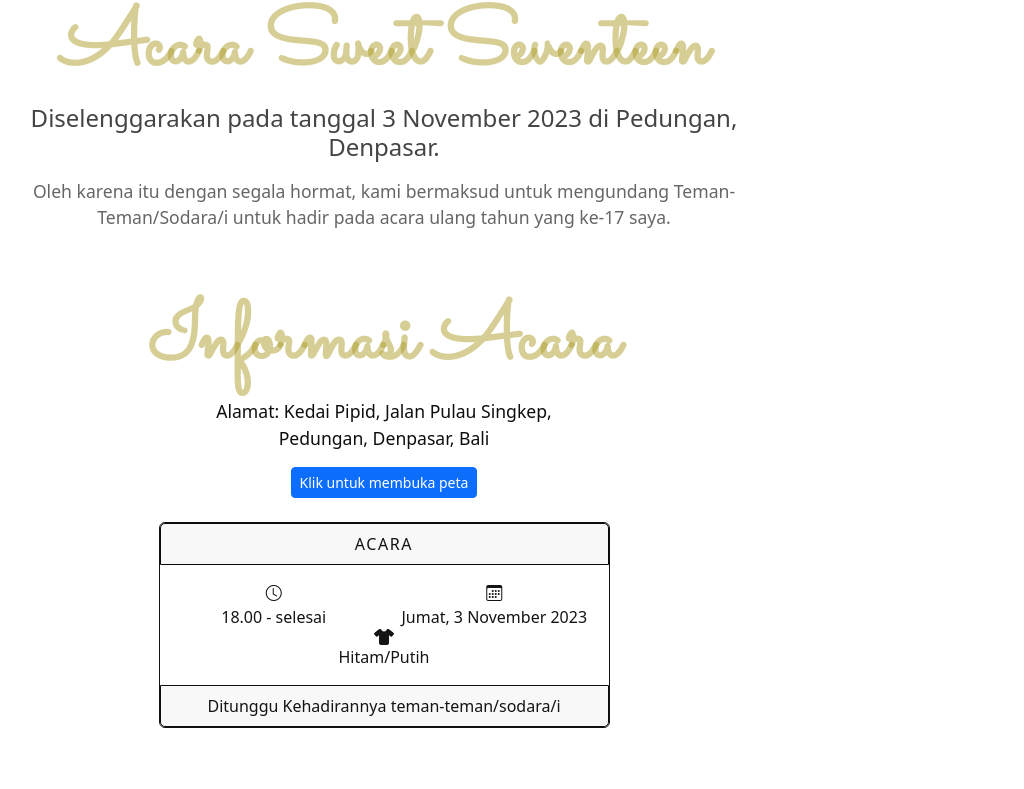
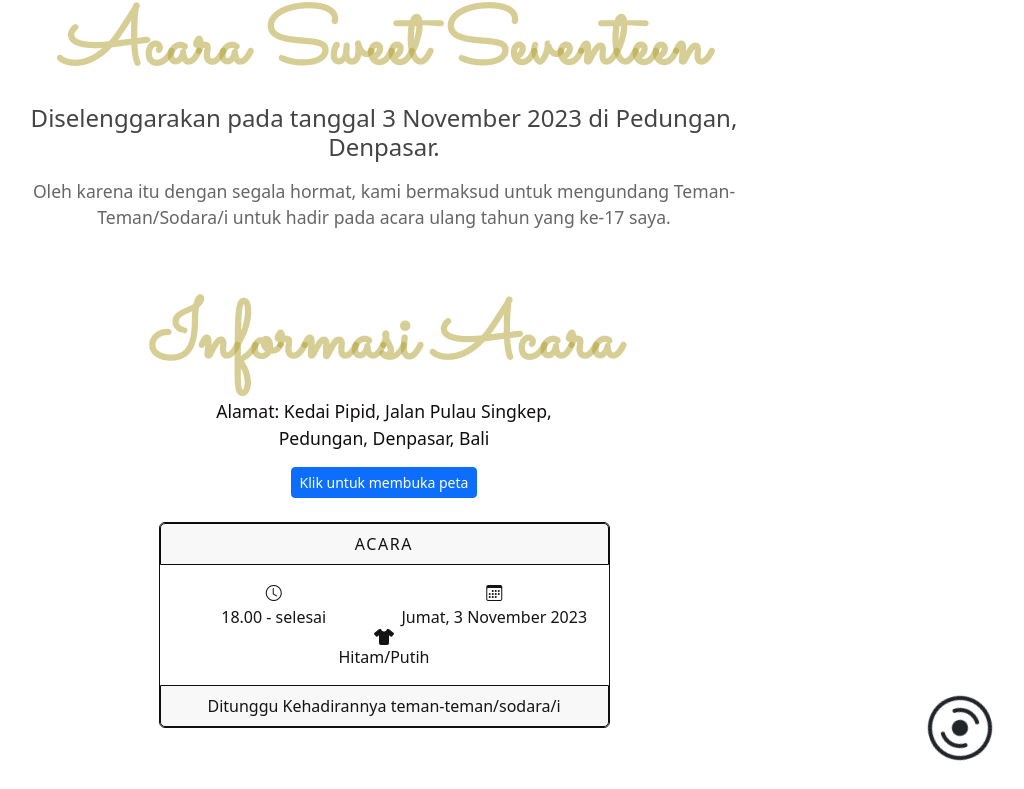
Before and after one commit to Ivanmahendra17/ivndtmhndr.github.io, a plain HTML site: page index.html in a window 1280 px wide. Both pictures are taken after a click on the link "Buka Undangan". Shown: the part 824-1613 px from the top of the page, without its empty margins (256-1280 px from the left). Drawn offline with nearby package versions, Linux system fonts and the light colour scheme.

Commit message:
nambahmusik

```diff
--- a/index.html
+++ b/index.html
@@ -14,11 +14,14 @@
     rel="stylesheet">
   <link rel="stylesheet" href="https://cdn.jsdelivr.net/npm/bootstrap-icons@1.11.1/font/bootstrap-icons.css">
   <link rel="stylesheet" href="countdown/simplyCountdown.theme.default.css">
-  <link rel="stylesheet" href="https://cdnjs.cloudflare.com/ajax/libs/font-awesome/6.4.2/css/all.min.css" integrity="sha512-z3gLpd7yknf1YoNbCzqRKc4qyor8gaKU1qmn+CShxbuBusANI9QpRohGBreCFkKxLhei6S9CQXFEbbKuqLg0DA==" crossorigin="anonymous" referrerpolicy="no-referrer" />
+  <link rel="stylesheet" href="https://cdnjs.cloudflare.com/ajax/libs/font-awesome/6.4.2/css/all.min.css"
+    integrity="sha512-z3gLpd7yknf1YoNbCzqRKc4qyor8gaKU1qmn+CShxbuBusANI9QpRohGBreCFkKxLhei6S9CQXFEbbKuqLg0DA=="
+    crossorigin="anonymous" referrerpolicy="no-referrer" />
 
 
 
 </head>
+
 <body style="overflow: hidden;" id="body">
   <section id="hero"
     class="hero w-100 h-100 p-3 mx-auto text-center d-flex justify-content-center align-items-center text-white">
@@ -97,17 +100,32 @@
 
   <footer style="text-align: center;">
     <div>
-      <a href="https://www.instagram.com/ivanmahendra027/" style="text-decoration: none; color: #000;"><i class="bi bi-instagram" style="margin: 1%;"></i></a>
-      <a href="https://www.tiktok.com/@ivndtmhndr2" style="text-decoration: none; color: #000;"><i class="bi bi-tiktok"></i></a>
+      <a href="https://www.instagram.com/ivanmahendra027/" style="text-decoration: none; color: #000;"><i
+          class="bi bi-instagram" style="margin: 1%;"></i></a>
+      <a href="https://www.tiktok.com/@ivndtmhndr2" style="text-decoration: none; color: #000;"><i
+          class="bi bi-tiktok"></i></a>
     </div>
     Copyright © Ivndtmhndr
   </footer>
+
+  <div id="audio-container">
+    <audio id="song" autoplay loop>
+      <source src="audio/cen 50 birthday.mp3" type="audio/mp3">
+    </audio>
+    <div class="audio-icon-wrapper" style="display: none;">
+      <i class="bi bi-disc"></i>
+    </div>
+  </div>
 
   <script src="./countdown/simplyCountdown.min.js"></script>
   <script src="https://cdn.jsdelivr.net/npm/bootstrap@5.3.2/dist/js/bootstrap.bundle.min.js"
     integrity="sha384-C6RzsynM9kWDrMNeT87bh95OGNyZPhcTNXj1NW7RuBCsyN/o0jlpcV8Qyq46cDfL"
     crossorigin="anonymous"></script>
   <script>
+    const audioIconWrapper = document.querySelector('.audio-icon-wrapper');
+    const song = document.querySelector('#song');
+    let isPlaying = false;
+
       simplyCountdown('.simply-countdown', {
         year: 2023, // required
         month: 11, // required
@@ -132,6 +150,20 @@
     function undangan() {
       buka = document.getElementById('body')
       buka.style.overflow = "scroll";
+      playAudio();
+    }
+
+    function playAudio() {
+      song.volume = 0.1;
+      audioIconWrapper.style.display = 'flex';
+      song.play();
+      isPlaying = true;
+    }
+
+    audioIconWrapper.oneclick = function () {
+      if (isPlaying) {
+        song.pause();
+      }
     }
 
     if (performance.navigation.type == performance.navigation.TYPE_RELOAD && document.getElementById("bukaUndangan").clicked) {
--- a/style.css
+++ b/style.css
@@ -118,6 +118,30 @@
       font-size: 1rem;
   }
 
+  .audio-icon-wrapper {
+    width: 4rem;
+    height: 4rem;
+    font-size: 4rem;
+    position: fixed;
+    bottom: 2.5rem;
+    right: 2rem;
+    cursor: pointer;
+    animation: rotating 4s linear infinite;
+    transform-origin: center;
+    display: flex;
+    justify-content: center;
+    align-items: center;
+    line-height: 0;
+  }
+
+  @keyframes rotating {
+    from {
+        transform: rotate(0);
+    }
+    to {
+        transform: rotate(1turn);
+    }
+  }
 
   /* media query */
 
```
Also changed, not shown: 1 other file. Lines whose indentation alone changed are shown as unchanged.
